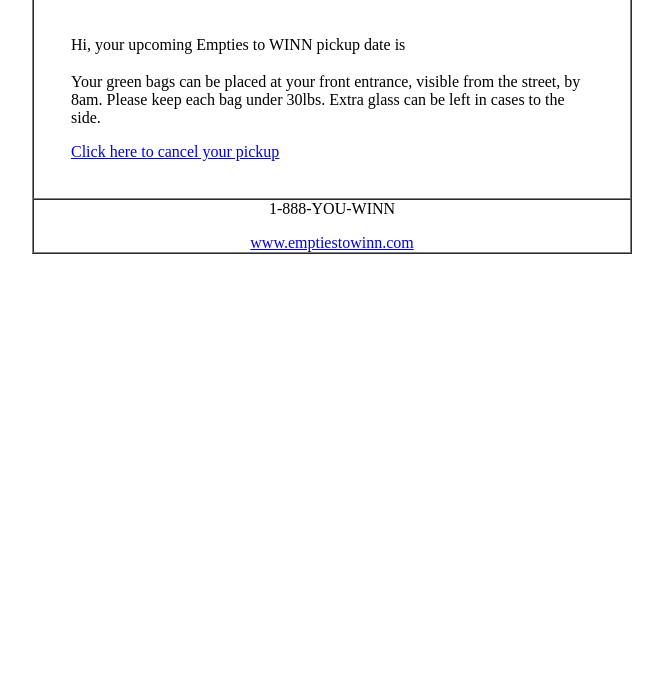
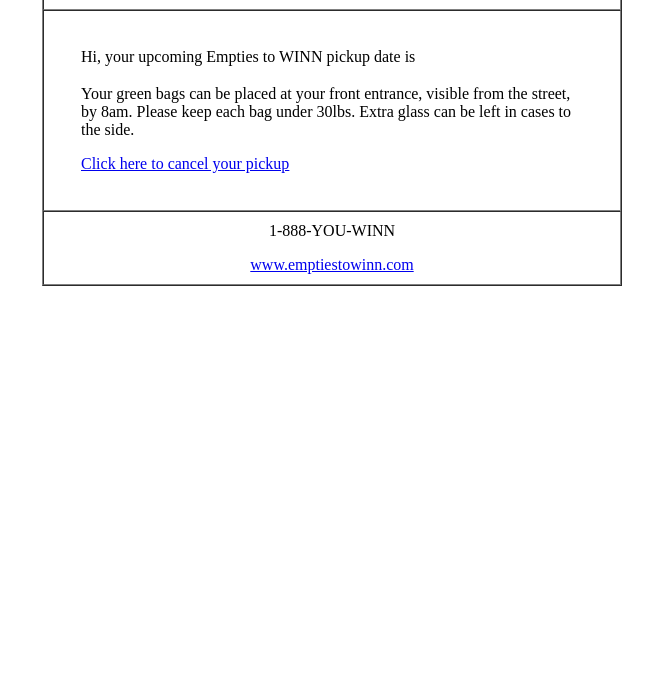
Before and after one commit to SeanEstey/Bravo, a Python web app: template flask/templates/email_reminder.html in a window 1280 px wide. Shown: the part 100-800 px from the top of the page, without its empty margins (308-971 px from the left). Run offline with Jinja, Linux system fonts and the light colour scheme; the template is opened without the code that fills it, so the values that code supplies are empty.

Commit message:
Update email_base.html

```diff
--- a/flask/templates/email_base.html
+++ b/flask/templates/email_base.html
@@ -1,4 +1,11 @@
-  <table style='max-width:600px; font-size:12pt;' border='1' cellspacing='0' cellpadding='0' align='center'>
+<body style="margin: 0; padding: 0;">
+  <!-- Container Table -->
+  <table border="0" cellpadding="0" cellspacing="0" width="100%">
+    <tr>
+      <td>
+        <!-- Frame Table -->
+        <table style='width:580px; font-size:12pt;' valign='top' border='1' cellspacing='0' cellpadding='10' align='center'>
+          <!-- Row 1: Header -->
           <tr>
             <td align='center' bgcolor='#ffffff' height='1'>
               <!--<img src="{{ url_for('static',
@@ -8,9 +15,10 @@
               src="https://www.dropbox.com/s/pjlmzst5wf6fg4u/Empties%20%26%20WINN%20Small.jpg?dl=1" alt='' width='450' height='87' />
             </td>
           </tr>
+          <!-- Row 2: Content -->
           <tr>
             <td>
-        <table cellpadding='25'>
+              <table cellpadding='15'>
                 <tr>
                   <td>
                     <table style='font-size:12pt; width: 100%;' border='0' cellspacing='0' cellpadding='10' align='center'>
@@ -21,6 +29,7 @@
               </table>
             </td>
           </tr>
+          <!-- Row 3: Footer -->
           <tr cellpadding='15'>
             <td style='text-align:center;'>
               <p><span style='font-size: 12pt;'>1-888-YOU-WINN</span></p>
@@ -28,3 +37,9 @@
             </td>
           </tr>
         </table>
+        <!-- End Frame Table -->
+      </td>
+    </tr>
+  </table>
+  <!-- End Container Table -->
+</body>
```
Lines whose indentation alone changed are shown as unchanged.
